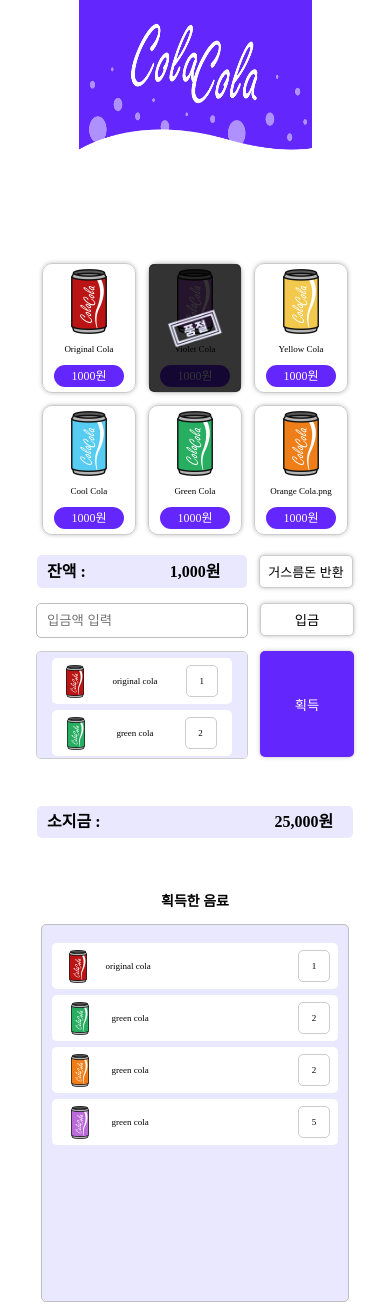
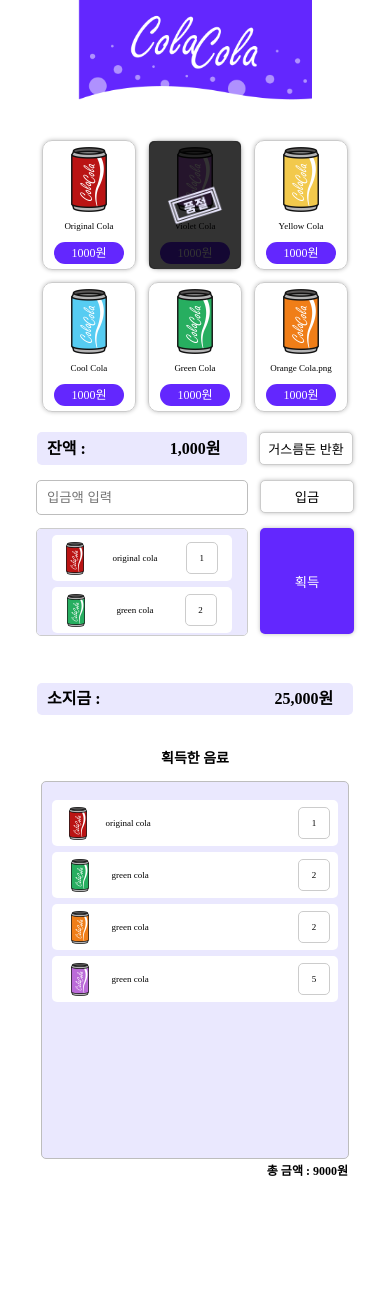
Before and after one commit to jhyun-k/vending_machine, a plain HTML site: page index.html in a window 390 px wide. Shown: the top 1305 px of the page. Drawn offline with Linux system fonts and the light colour scheme.

Commit message:
size margin 수정

```diff
--- a/style.css
+++ b/style.css
@@ -314,13 +314,19 @@ body{
         margin: auto;
         align-items: center;
     }
+
     .logo img{
         width: 60vw;
+        height: 80%;
     }
     .left_side{
+        margin-top: 0;
         margin-bottom: 10px;
     }
     .right_side{
         margin-top: 10px;
     }
+    .achive{
+        margin-top: 0;
+    }
 }
```
